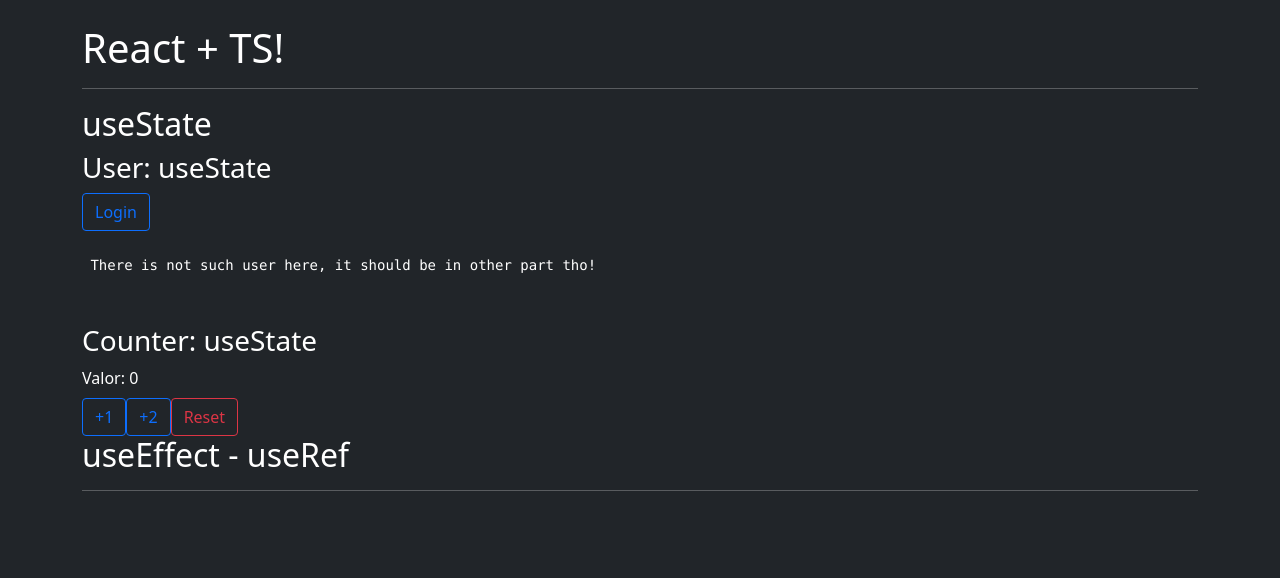
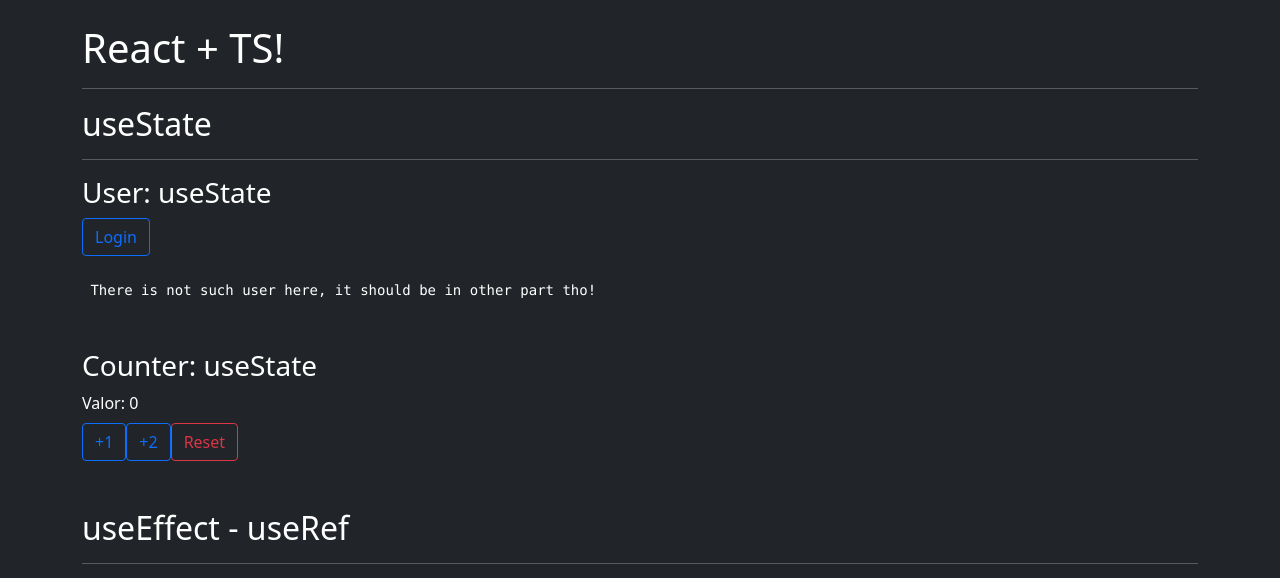
Before and after one commit to Davidcastel26/React-with-TypeScript, a React (Create React App) app in the folder mi-app/: page / in a window 1280 px wide. Shown: the top 578 px of the page. Built offline with nearby package versions, Linux system fonts and the light colour scheme.

Commit message:
Update App.tsx

```diff
--- a/mi-app/src/App.tsx
+++ b/mi-app/src/App.tsx
@@ -8,10 +8,11 @@
       <hr />
 
       <h2> useState</h2>
+      <hr />
       <User />
       <Counter />
 
-      <h2>useEffect - useRef</h2>
+      <h2 className="mt-5">useEffect - useRef</h2>
       <hr />
 
     </>
```
